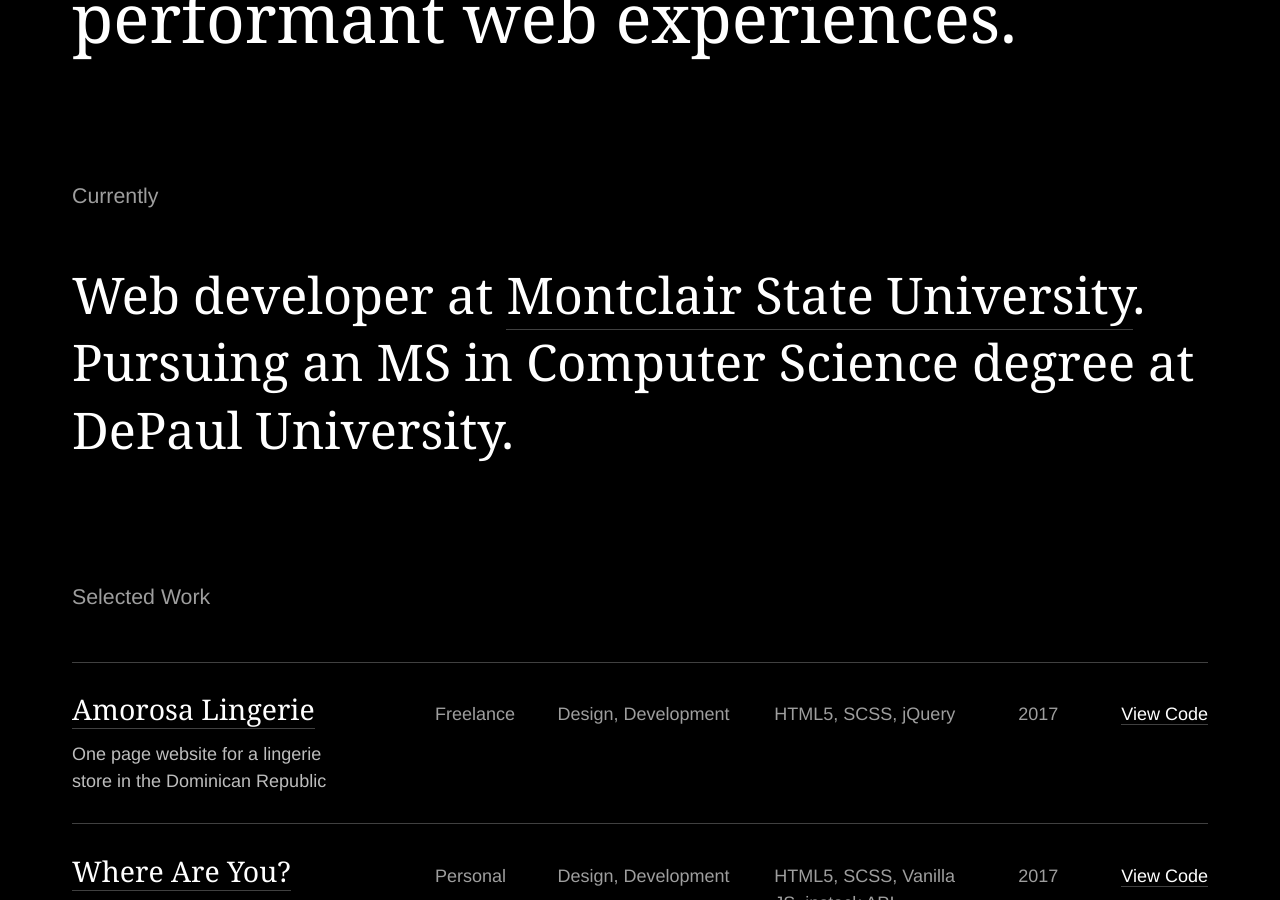
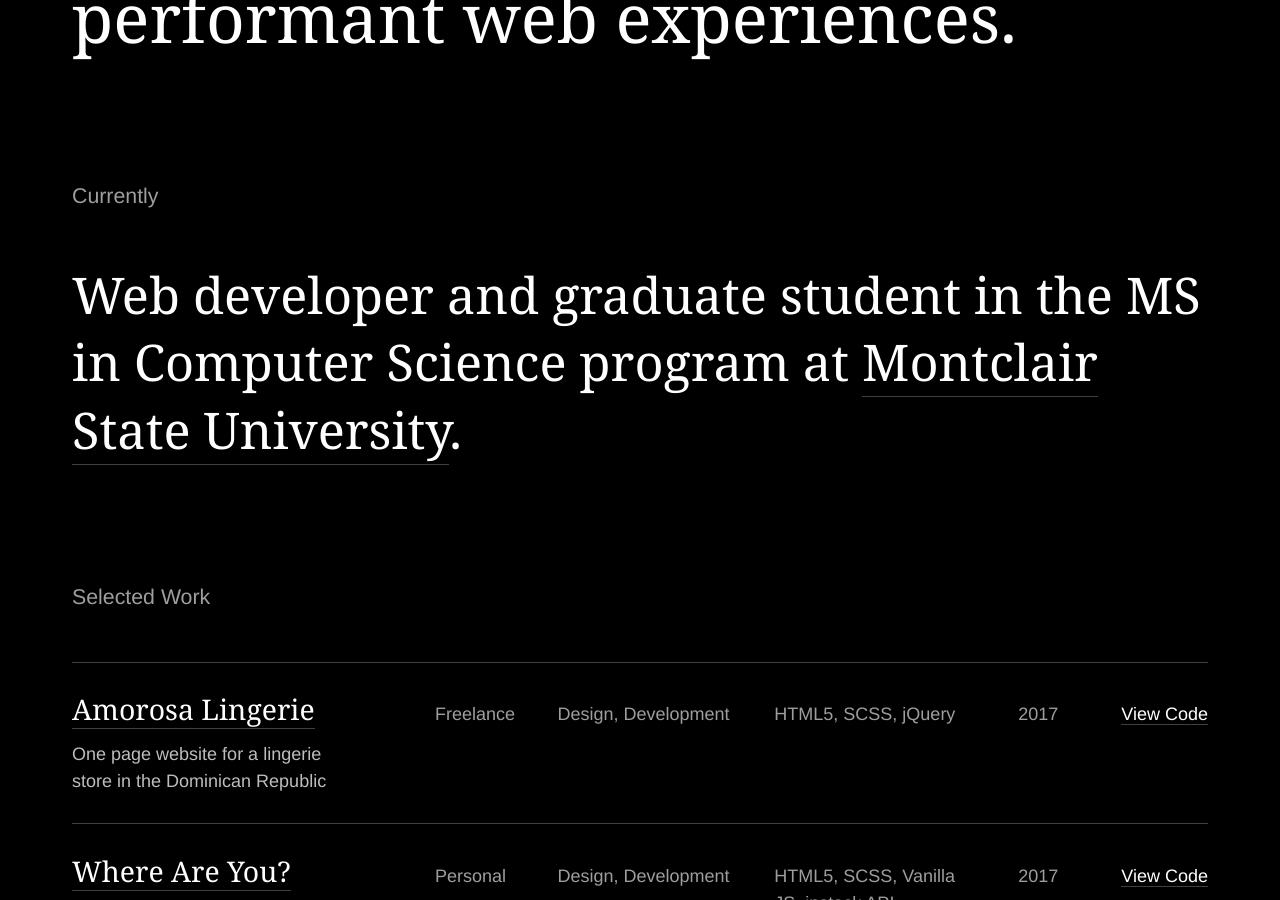
Before and after one commit to rcrespo9/portfolio-2018, a Jekyll site: the page built from index.md, in a window 1280 px wide and 900 px high, scrolled down 456 px. Built offline with Jekyll 4.4.1, drawn with Linux system fonts in a browser that asks for light colours; some web fonts are replaced.

Commit message:
changed currently copy

```diff
--- a/_layouts/home.html
+++ b/_layouts/home.html
@@ -2,8 +2,8 @@
 layout: default
 ---
 
-{%- include page-section.html title='Currently' blurb='Web developer at
-<a href="https://montclair.edu" target="_blank" rel="noopener nofollow">Montclair State University</a>. Pursuing an MS in Computer Science degree at DePaul University.' -%}
+{%- include page-section.html title='Currently' blurb='Web developer and graduate student in the MS in Computer Science program at
+<a href="https://montclair.edu" target="_blank" rel="noopener nofollow">Montclair State University</a>.' -%}
 
 {%- include page-section.html title='Selected Work' projects=site.data.projects -%}
 
```
